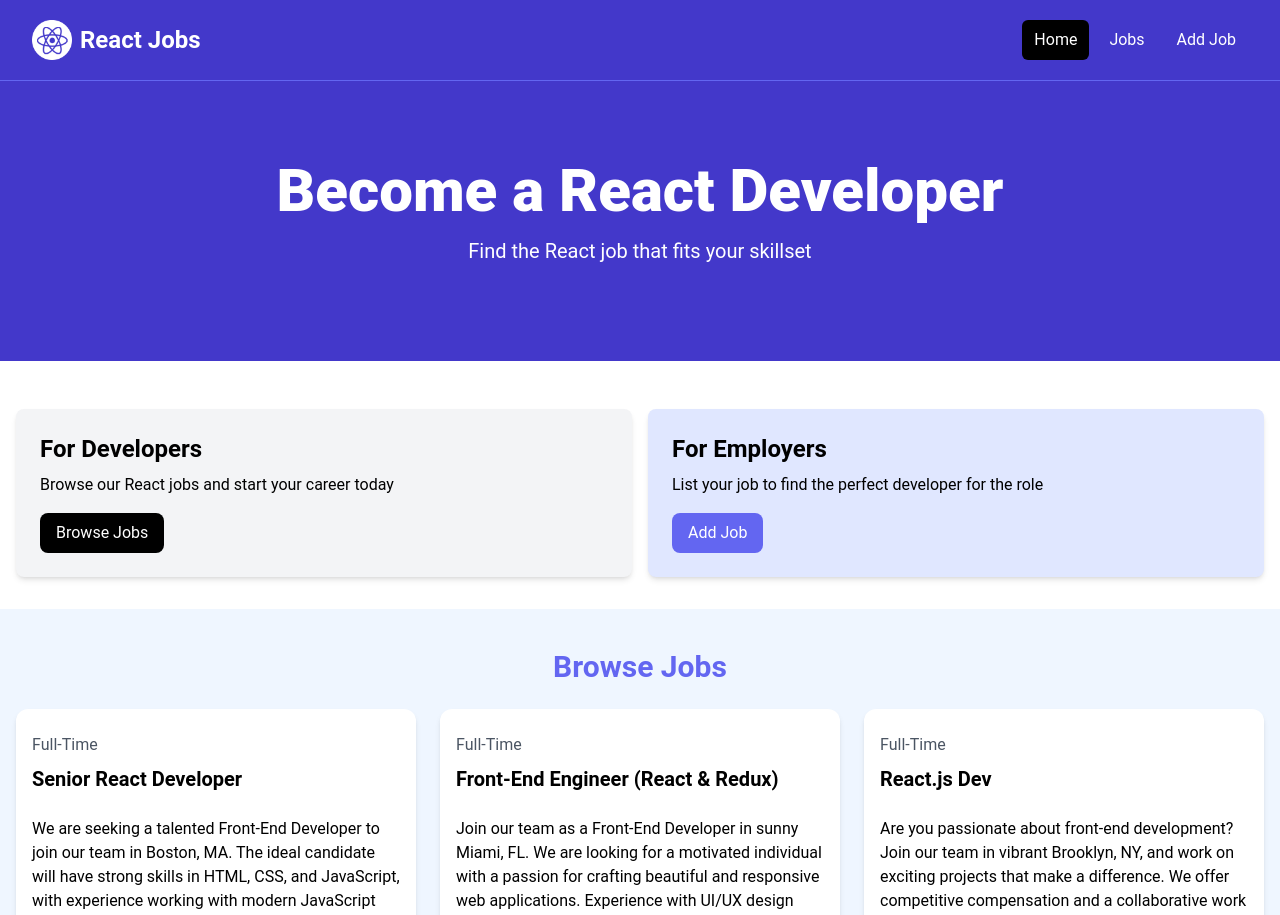
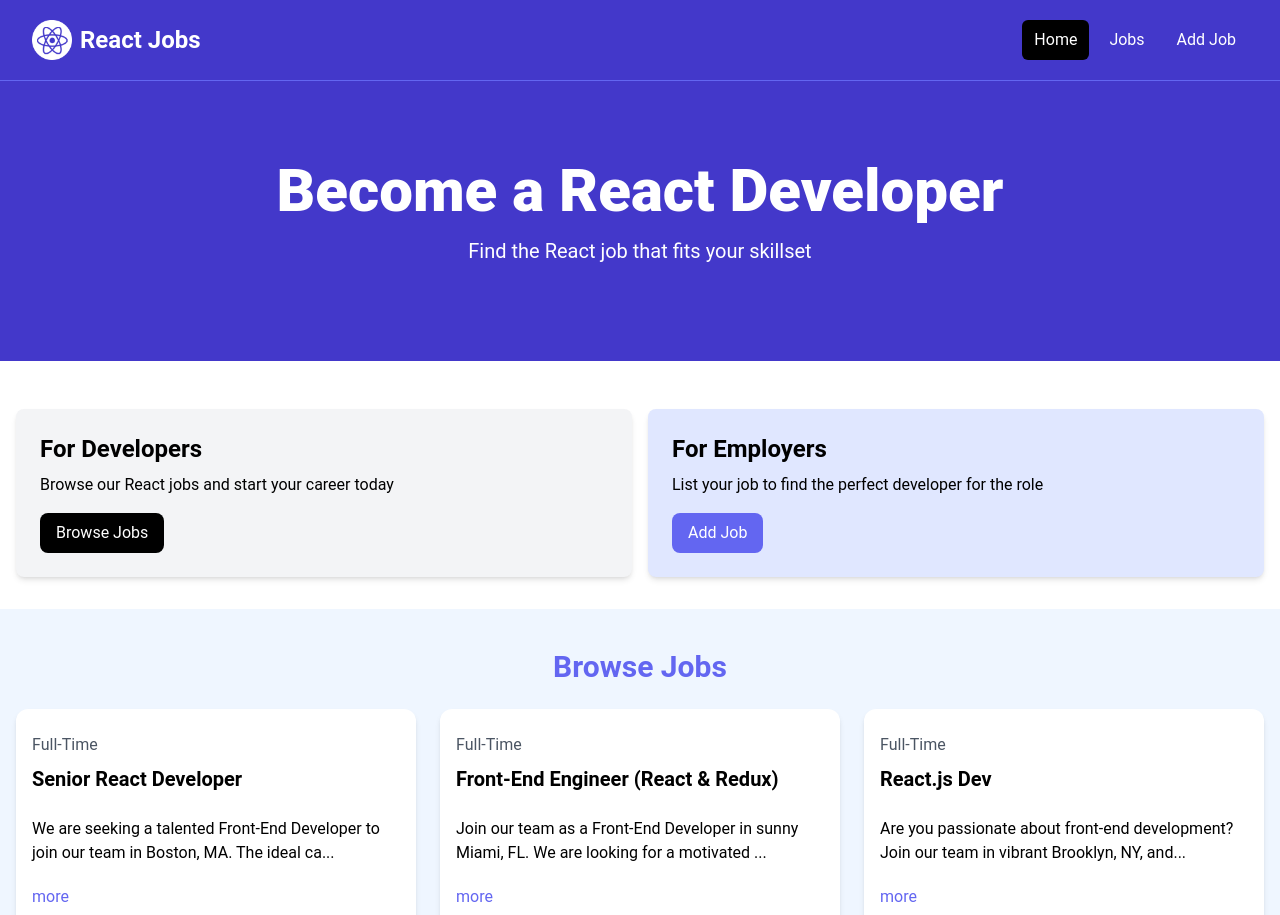
Before and after one commit to g-milligan/reactproject, a React (Vite) app in the folder react-crash-2024/: page / in a window 1280 px wide. Shown: the top 915 px of the page. Built offline with nearby package versions, Linux system fonts and the light colour scheme.

Commit message:
useState read more toggle

```diff
--- a/react-crash-2024/src/components/JobListing.jsx
+++ b/react-crash-2024/src/components/JobListing.jsx
@@ -1,6 +1,14 @@
-import React from "react";
+import { useState } from "react";
 
 const JobListing = ({ job }) => {
+  const [showFullDescription, setShowFullDescription] = useState(false);
+
+  let description = job.description;
+
+  if (!showFullDescription) {
+    description = description.substring(0, 90) + "...";
+  }
+
   return (
     <>
       {/* <!-- Job Listing 1 --> */}
@@ -11,7 +19,14 @@
             <h3 className="text-xl font-bold">{job.title}</h3>
           </div>
 
-          <div className="mb-5">{job.description}</div>
+          <div className="mb-5">{description}</div>
+
+          <button
+            onClick={() => setShowFullDescription((prevState) => !prevState)}
+            className="text-indigo-500 mb-5 hover:text-indigo-600"
+          >
+            {showFullDescription ? "less" : "more"}
+          </button>
 
           <h3 className="text-indigo-500 mb-2">{job.salary} / Year</h3>
 
```
